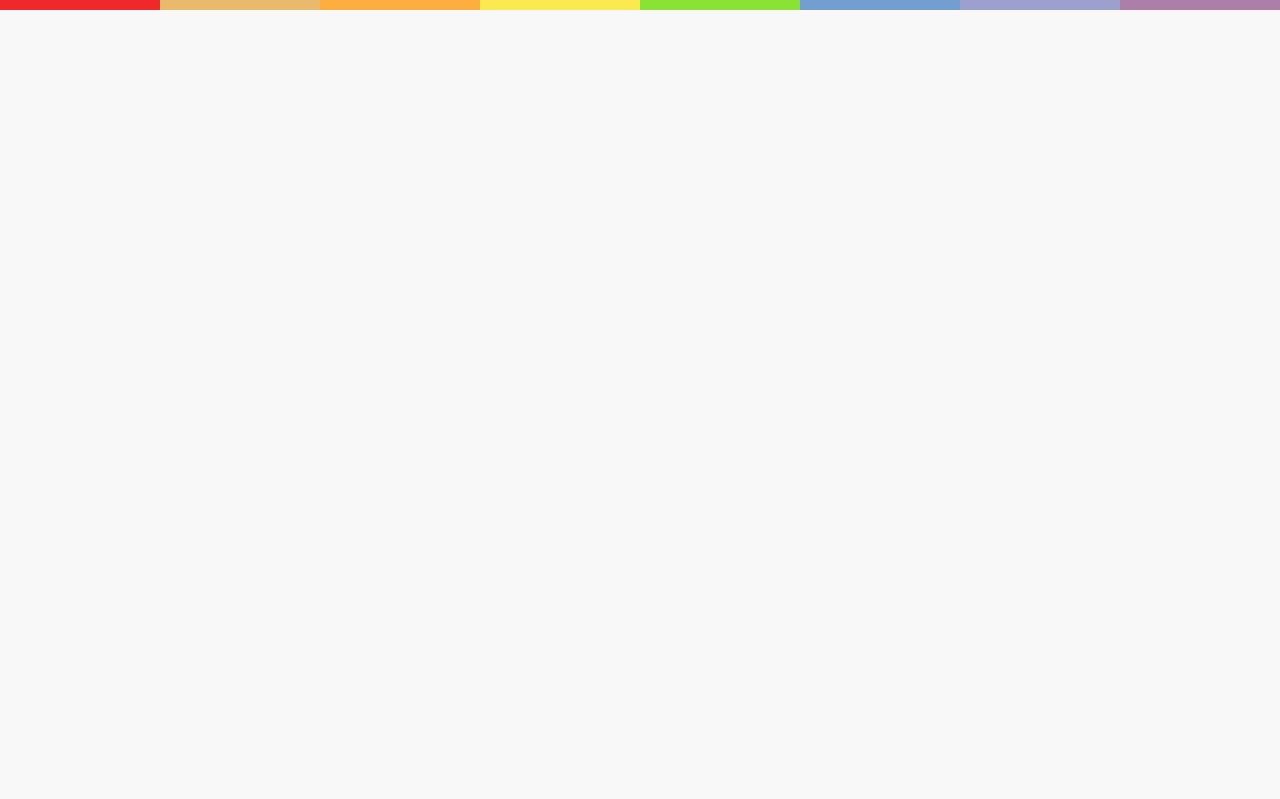
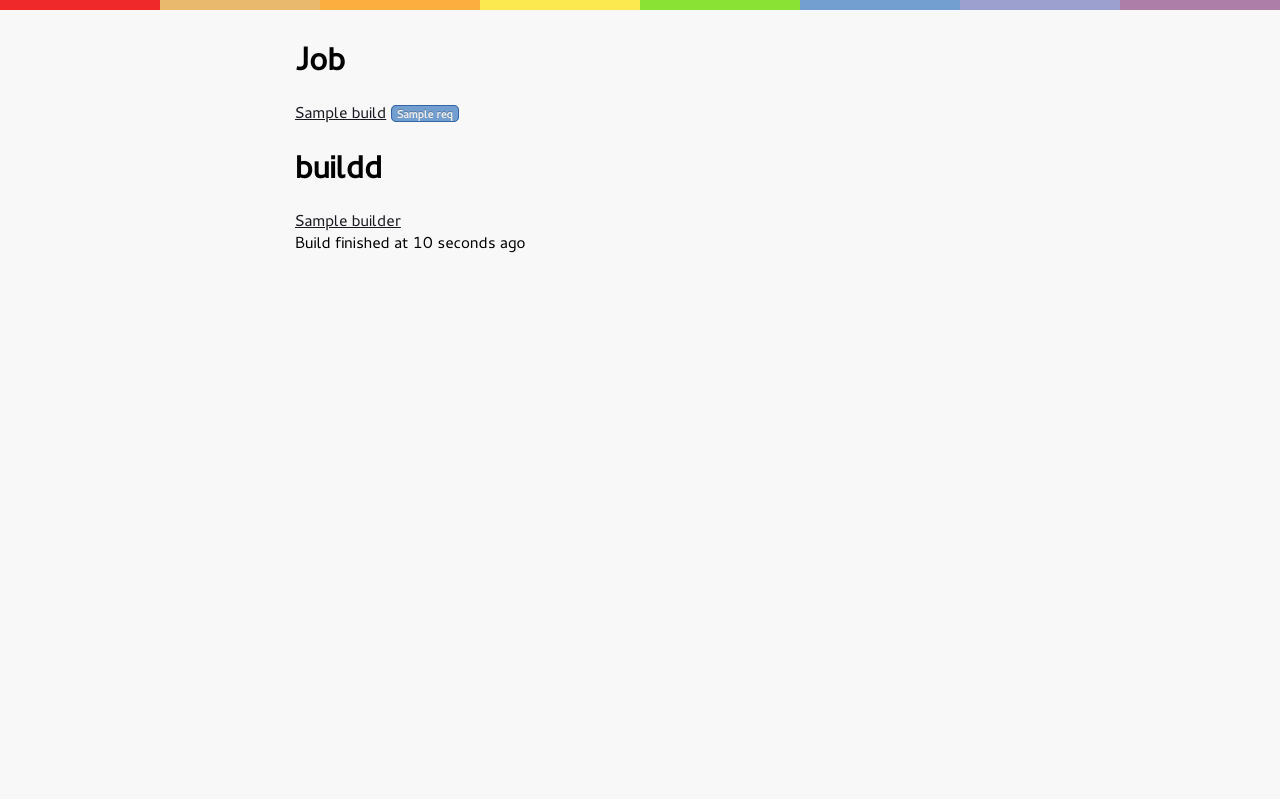
Before and after one commit to paultag/monomoy-old, a Flask app: template site/templates/build.html in a window 1280 px wide. Shown: the top 799 px of the page. Run offline with Flask 2, Linux system fonts and the light colour scheme; the template is opened without the code that fills it: most values are stand-ins (such as "Sample title", 1, 10 or a date in 2020); parts of the project's set-up code (start-up, migrations or seed data) failed here and were passed over.

Commit message:
Small fun tweaks to the queue

```diff
--- a/monomoy/queue.py
+++ b/monomoy/queue.py
@@ -75,6 +75,8 @@ def close_job(unique_id):
     if job is None:
         return None
 
+    job['finished'] = dt.datetime.now()
+
     db.builds.insert(job)
     db.jobs.remove({"_id": job['_id']}, safe=True)
     return job
--- a/site/app.py
+++ b/site/app.py
@@ -46,9 +46,9 @@ def builders():
 
 @app.route("/build/<buildid>")
 def build(buildid=None):
-    build = db.jobs.find({"_id": ObjectId(buildid)})
+    build = db.jobs.find_one({"_id": ObjectId(buildid)})
     if build is None:
-        build = db.builds.find({"_id": ObjectId(buildid)})
+        build = db.builds.find_one({"_id": ObjectId(buildid)})
 
     return render_template('build.html', **{
         "build": build
--- a/site/templates/build.html
+++ b/site/templates/build.html
@@ -2,4 +2,18 @@
 
 {% block title %}Hello, World{% endblock %}
 {% block main %}
+<h1>Job</h1>
+<a href = '/upload/{{build.build}}' >{{build.build}}</a>
+{% for req in build.requirements %}
+    <span class = 'tag tag-info' >{{req}}</span>
+{% endfor %}
+<br />
+{% if build.builder != None %}
+<h1>buildd</h1>
+    <a href = '/builder/{{build.builder.name}}' >{{build.builder.name}}</a>
+{% endif %}
+<br />
+{% if build.finished %}
+    Build finished at {{build.finished | humanize}}
+{% endif %}
 {% endblock %}
--- a/site/templates/builders.html
+++ b/site/templates/builders.html
@@ -5,7 +5,7 @@
 <h1>Package Builders</h1>
 
 {% for builder in builders %}
-    {{builder._id}}
+    <a href = '/builder/{{builder._id}}' >{{builder._id}}</a>
     {{ builder.lastping | humanize }}
     {% for cap in builder.capabilities %}
         <span class = 'tag tag-info' >{{cap}}</span>
```
